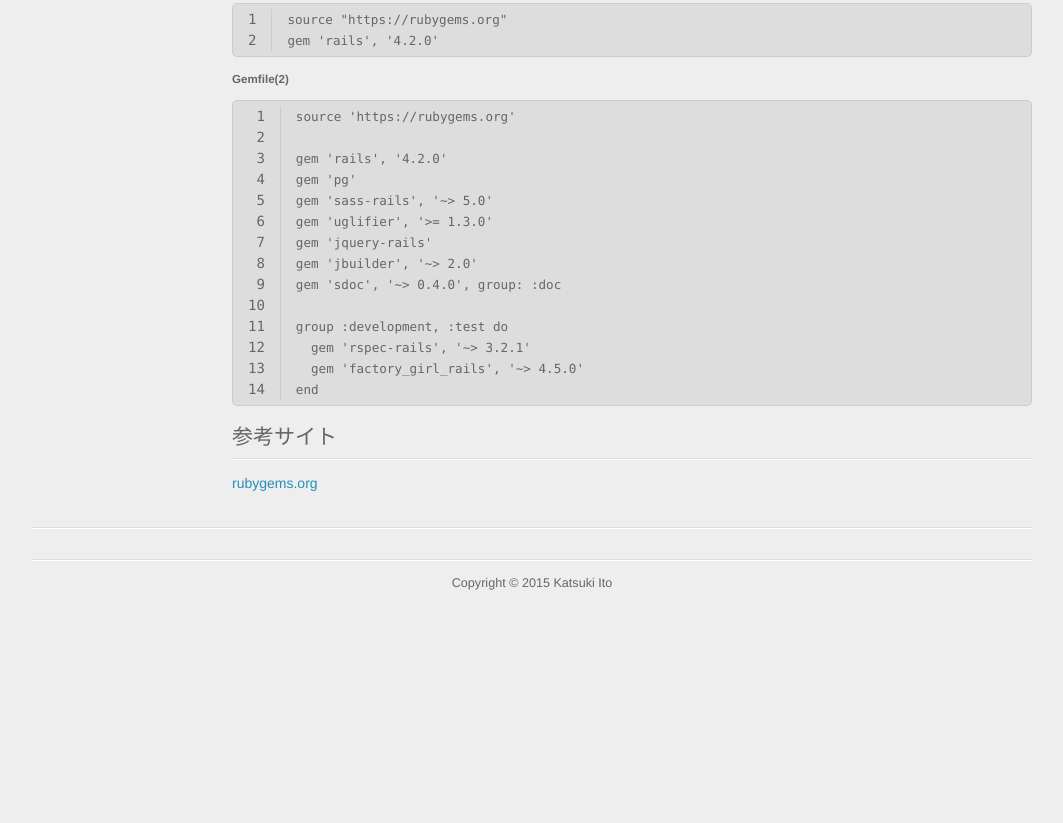
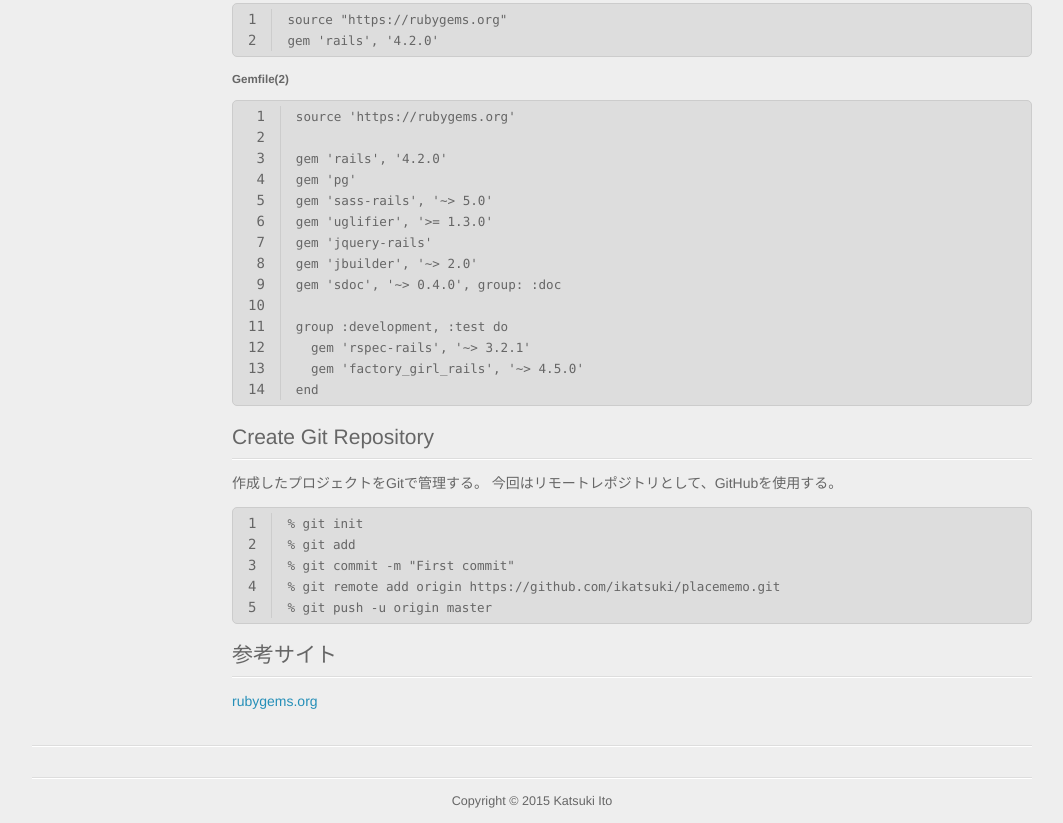
Before and after one commit to ikatsuki/ikatsuki.github.io, a plain HTML site: page blog/2015/03/11/20150311/index.html in a window 1280 px wide. Shown: the part 1201-2024 px from the top of the page, without its empty margins (108-1171 px from the left). Before the commit the page ends 1806 px from the top, so only its background shows below. Drawn offline with nearby package versions, Linux system fonts and the light colour scheme.

Commit message:
Site updated at 2015-03-11 14:24:03 UTC

```diff
--- a/blog/2015/03/11/20150311/index.html
+++ b/blog/2015/03/11/20150311/index.html
@@ -200,6 +200,23 @@
 </span><span class='line'>end</span></code></pre></td></tr></table></div></figure>
 
 
+<h2>Create Git Repository</h2>
+
+<p>作成したプロジェクトをGitで管理する。
+今回はリモートレポジトリとして、GitHubを使用する。</p>
+
+<figure class='code'><div class="highlight"><table><tr><td class="gutter"><pre class="line-numbers"><span class='line-number'>1</span>
+<span class='line-number'>2</span>
+<span class='line-number'>3</span>
+<span class='line-number'>4</span>
+<span class='line-number'>5</span>
+</pre></td><td class='code'><pre><code class=''><span class='line'>% git init
+</span><span class='line'>% git add
+</span><span class='line'>% git commit -m "First commit"
+</span><span class='line'>% git remote add origin https://github.com/ikatsuki/placememo.git
+</span><span class='line'>% git push -u origin master</span></code></pre></td></tr></table></div></figure>
+
+
 <h2>参考サイト</h2>
 
 <p><a href="https://rubygems.org/">rubygems.org</a></p>
--- a/sitemap.xml
+++ b/sitemap.xml
@@ -6,10 +6,10 @@
   </url>
   <url>
     <loc>http://ikatsuki.github.io/blog/archives/</loc>
-    <lastmod>2015-03-11T22:48:55+09:00</lastmod>
+    <lastmod>2015-03-11T23:24:00+09:00</lastmod>
   </url>
   <url>
     <loc>http://ikatsuki.github.io/</loc>
-    <lastmod>2015-03-11T22:48:55+09:00</lastmod>
+    <lastmod>2015-03-11T23:24:00+09:00</lastmod>
   </url>
 </urlset>
```
Also changed, not shown: atom.xml (+18 -1 lines), blog/categories/rails/atom.xml (+13 -1 lines), index.html (+17 -0 lines).
